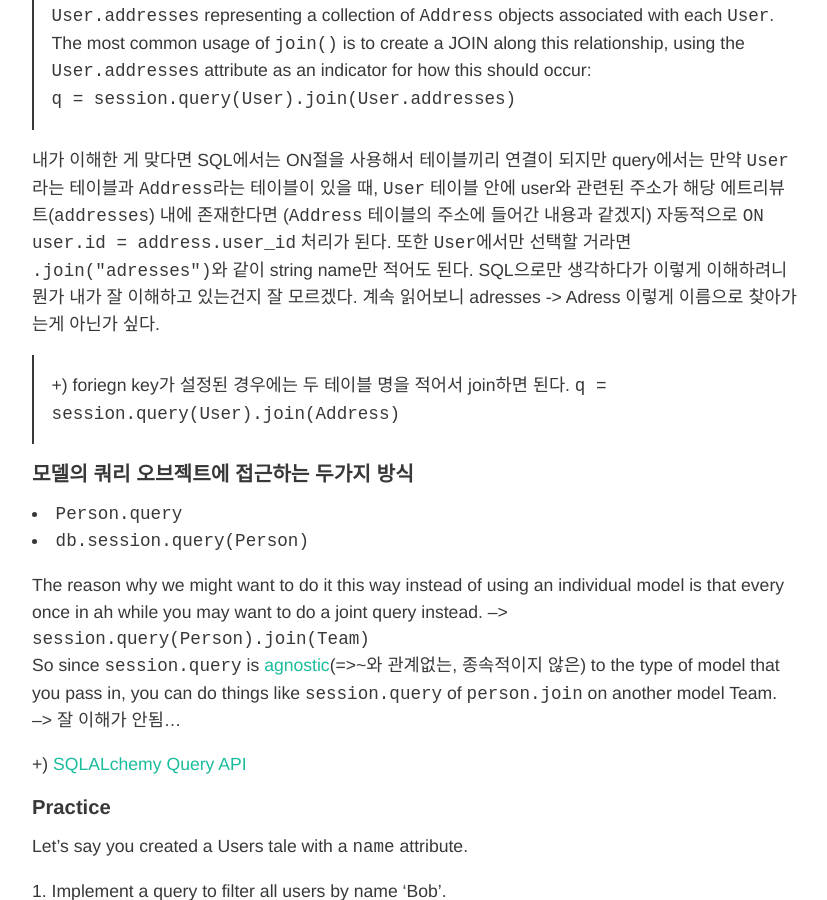
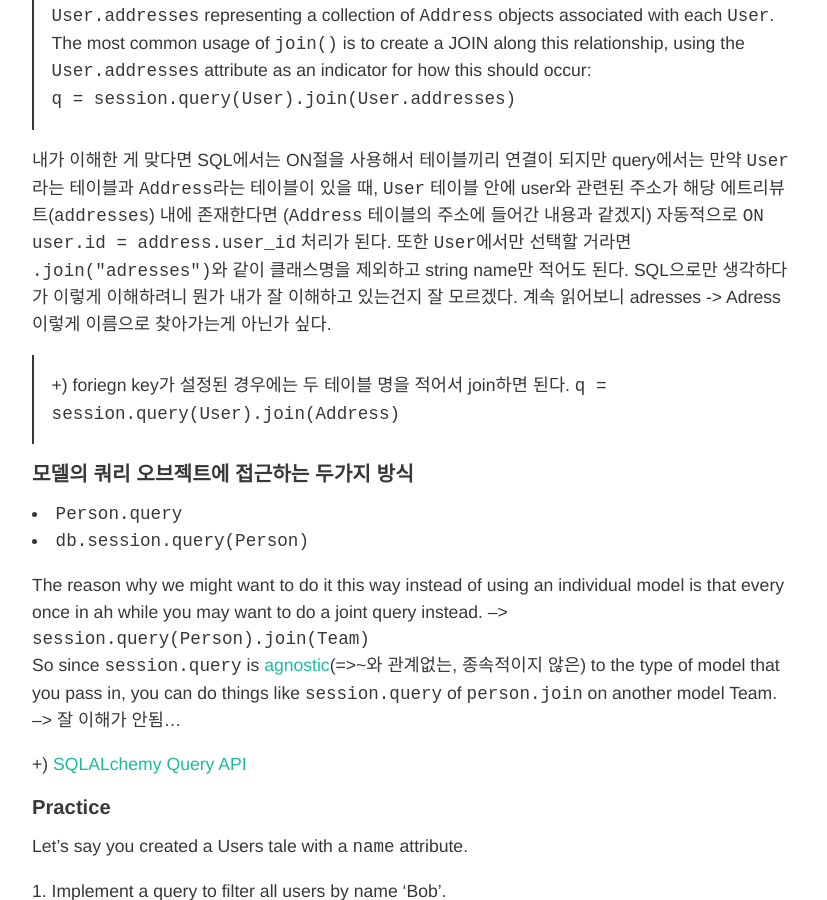
Before and after one commit to HyunlangBan/hyunlangban.github.io, a Jekyll site: the page built from _posts/2020-01-31-fullstack-07.md, in a window 1280 px wide and 900 px high, scrolled down 2030 px. Shown: the whole window, without its empty margins (224-1051 px from the left). Built offline with Jekyll 4.4.1, drawn with Linux system fonts in a browser that asks for light colours; nearby versions of some CDN libraries; comment, search, counter and statistics services are not loaded.

Commit message:
Update 2020-01-31-fullstack-07.md

````diff
--- a/_posts/2020-01-31-fullstack-07.md
+++ b/_posts/2020-01-31-fullstack-07.md
@@ -55,7 +55,7 @@ Order.query.limit(100).all()    # limit(max_num_rows)
 >Consider a mapping between two classes `User` and `Address`, with a relationship `User.addresses` representing a collection of `Address` objects associated with each `User`. The most common usage of `join()` is to create a JOIN along this relationship, using the `User.addresses` attribute as an indicator for how this should occur:<br>
 ```q = session.query(User).join(User.addresses)```
 
-내가 이해한 게 맞다면 SQL에서는 ON절을 사용해서 테이블끼리 연결이 되지만 query에서는 만약 `User`라는 테이블과 `Address`라는 테이블이 있을 때, `User` 테이블 안에 user와 관련된 주소가 해당 에트리뷰트(`addresses`) 내에 존재한다면 (`Address` 테이블의 주소에 들어간 내용과 같겠지) 자동적으로 `ON user.id = address.user_id` 처리가 된다. 또한 `User`에서만 선택할 거라면 `.join("adresses")`와 같이 string name만 적어도 된다. SQL으로만 생각하다가 이렇게 이해하려니 뭔가 내가 잘 이해하고 있는건지 잘 모르겠다. 계속 읽어보니 adresses -> Adress 이렇게 이름으로 찾아가는게 아닌가 싶다.
+내가 이해한 게 맞다면 SQL에서는 ON절을 사용해서 테이블끼리 연결이 되지만 query에서는 만약 `User`라는 테이블과 `Address`라는 테이블이 있을 때, `User` 테이블 안에 user와 관련된 주소가 해당 에트리뷰트(`addresses`) 내에 존재한다면 (`Address` 테이블의 주소에 들어간 내용과 같겠지) 자동적으로 `ON user.id = address.user_id` 처리가 된다. 또한 `User`에서만 선택할 거라면 `.join("adresses")`와 같이 클래스명을 제외하고 string name만 적어도 된다. SQL으로만 생각하다가 이렇게 이해하려니 뭔가 내가 잘 이해하고 있는건지 잘 모르겠다. 계속 읽어보니 adresses -> Adress 이렇게 이름으로 찾아가는게 아닌가 싶다.
 
 > +) foriegn key가 설정된 경우에는 두 테이블 명을 적어서 join하면 된다.
 ```q = session.query(User).join(Address)```
````
